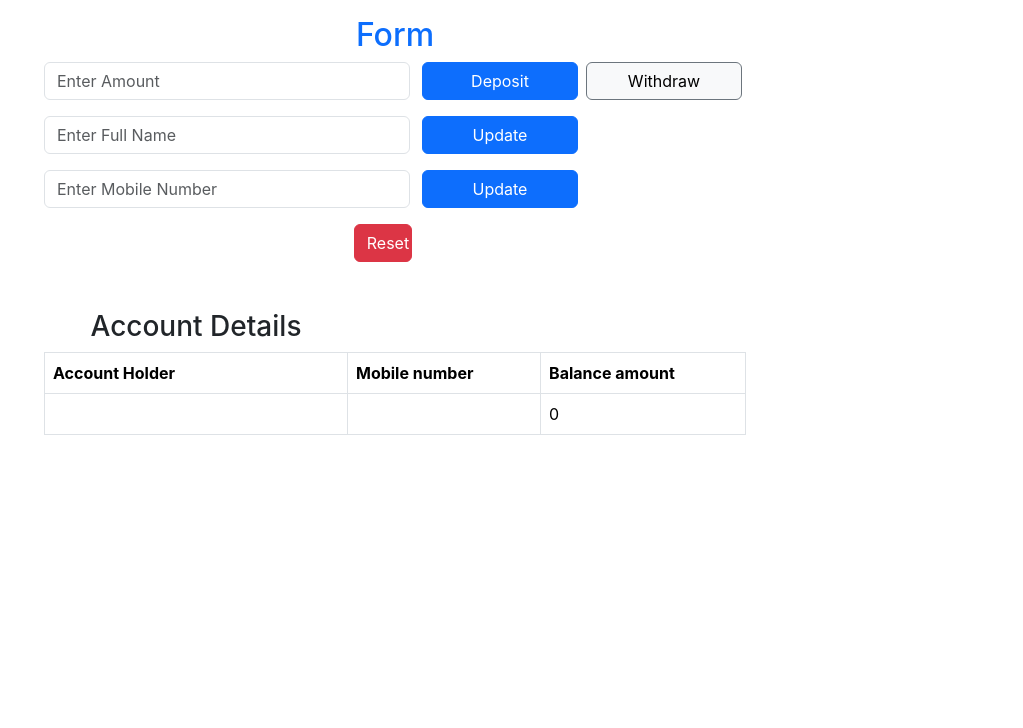
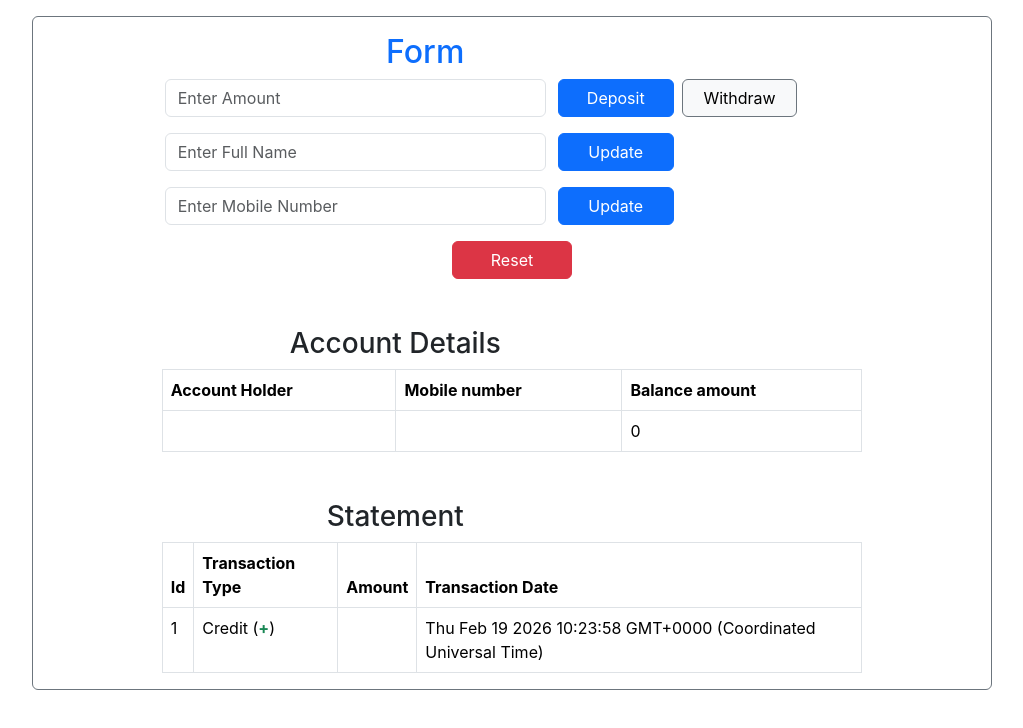
Before and after one commit to VijayKumarBeere/BasicReax, a React (Create React App) app in the folder todo/: page / in a window 1280 px wide. Both pictures are taken after a click on the button "Deposit". Shown: the top 728 px of the page, without its empty margins (128-1151 px from the left). Built offline with nearby package versions, Linux system fonts and the light colour scheme.

Commit message:
Intro to combine more than one reducers to create single store and access through key-value pairs.

```diff
--- a/todo/src/AccountDetails.js
+++ b/todo/src/AccountDetails.js
@@ -3,14 +3,13 @@ function Account(){
     let data = useSelector((state)=>{
         return state;
     })
-
+    // console.log(data);
     return(
         <>
-            <div className="container w-75 mt-5">
-
-                <table className="table table-bordered w-75">
+            <div className="container mt-5">
+                <h3 className="text-center col-9 justify-content-center">Account Details</h3>
+                <table className="table table-bordered mx-auto col-9 w-75">
                     <thead>
-                        <h3 className="text-center">Account Details</h3>
                         <tr>
                             <th>Account Holder</th>
                             <th>Mobile number</th>
@@ -19,10 +18,43 @@ function Account(){
                     </thead>
                     <tbody>
                         <tr>
-                            <td>{data.name}</td>
-                            <td>{data.mobile}</td>
-                            <td>{data.balance}</td>
+                            <td>{data.account.name}</td>
+                            <td>{data.account.mobile}</td>
+                            <td>{data.account.balance}</td>
                         </tr>
+                    </tbody>
+                </table>
+            </div>
+
+            <div className="container mt-5">
+                <h3 className="text-center col-9 justify-content-center">Statement</h3>
+                <table className="table mx-auto table-bordered w-75">
+                    <thead>
+                        <tr>
+                            <th>Id</th>
+                            <th>Transaction Type</th>
+                            <th>Amount</th>
+                            <th>Transaction Date</th>
+                        </tr>
+                    </thead>
+                    <tbody>
+                        {
+                            data.statement.map((transaction,index)=>{
+                                return (
+                                    <tr key={index}>
+                                        <td>{transaction.id}</td>
+                                        <td>{
+                                            transaction.Type} (
+                                            {transaction.Type==='Credit'?(<span className="text-success fw-bold">+</span>)
+                                                :(<span className="text-danger fw-bold">-</span>)}
+                                            )
+                                            </td>
+                                        <td>{transaction.amount}</td>
+                                        <td>{transaction.date.toString()}</td>
+                                    </tr>
+                                )
+                            })
+                        }
                     </tbody>
                 </table>
             </div>
--- a/todo/src/Application.js
+++ b/todo/src/Application.js
@@ -4,8 +4,10 @@ import './Application.css'
 function App(){
     return(
         <>
-        <Form></Form>
-        <Account></Account>
+        <div className="w-75 m-3 mx-auto justify-content-center align-items-center border border-secondary rounded">
+            <Form></Form>
+            <Account></Account>
+        </div>
         </>
     )
 }
--- a/todo/src/Form.js
+++ b/todo/src/Form.js
@@ -1,6 +1,6 @@
 import { useState } from "react";
 import { useDispatch } from "react-redux";
-import { Deposit, Reset, UpdateMobile, UpdateName, Withdraw } from "./actions";
+import { Credit, Debit, Deposit, Reset, UpdateMobile, UpdateName, Withdraw } from "./actions";
 
 
 function Form(){
@@ -8,12 +8,13 @@ function Form(){
     const [amount, setAmount] =useState('');
     const [name, setName] =useState('');
     const [mobile, setMobile] =useState('');
+    const [tranId, setId] =useState(1);
     return(
     <>
-        <div className="container w-75 mt-3">
-            <h2 className="text-primary w-75 text-center">Form</h2>
+        <div className="container text-center w-75 mt-3">
+            <h2 className="text-primary col-9 justify-content-center text-center">Form</h2>
             <div className="row w-100 mt-2">
-                <div className="col-5">
+                <div className="col-7">
                     <input type="number" className="form-control" value={amount} onChange={(e)=>{
                         if(e.target.value.length>5)
                            e.target.value= e.target.value.slice(0,5);
@@ -22,19 +23,23 @@ function Form(){
                 <button className="btn btn-primary col-2" onClick={
                     ()=>{
                         dispatch(Deposit(amount))
+                        dispatch(Credit(amount,tranId))
+                        setId(tranId+1)
                         setAmount('');
                     }
                 }>Deposit</button>
                 <button className="btn btn-light border-secondary d-flex justify-content-center col-2 mx-2"
                 onClick={
                     ()=>{
-                        dispatch(Withdraw(amount));
+                        dispatch(Withdraw(amount,tranId));
+                        dispatch(Debit(amount,tranId));
+                        setId(tranId+1);
                         setAmount('');
                     }
                 }>Withdraw</button>
             </div>
             <div className="row w-100 mt-3">
-                <div className="col-5">
+                <div className="col-7">
                     <input type="text" className="form-control" value={name} onChange={(e)=>{
                         if(e.target.value.length>75)
                            e.target.value= e.target.value.slice(0,75);
@@ -49,7 +54,7 @@ function Form(){
                 }>Update</button>
             </div>
             <div className="row w-100 mt-3">
-                <div className="col-5">
+                <div className="col-7">
                     <input type="number" className="form-control" value={mobile} onChange={(e)=>{
                         if(e.target.value.length>10)
                            e.target.value= e.target.value.slice(0,10);
@@ -63,8 +68,8 @@ function Form(){
                     }
                 }>Update</button>
             </div>
-            <div className="row justify-content-center w-75 mt-3">
-                <button className="btn btn-danger col-1" onClick={
+            <div className="row justify-content-center mt-3">
+                <button className="btn btn-danger mx-auto col-2" onClick={
                     ()=>{
                         dispatch(Reset())
                     }
--- a/todo/src/actions.js
+++ b/todo/src/actions.js
@@ -17,3 +17,23 @@ export function UpdateMobile(mobile){
 export function Reset(){
     return {type:'reset'};
 }
+
+export function Credit(amount,tranId){
+    return {type:'Credit',payload:{
+        id: tranId,
+        amount: amount,
+        date: new Date(),
+        Type: 'Credit'
+    }};
+}
+
+export function Debit(amount,tranId){
+    return{
+        type:'Debit',payload:{
+            id: tranId,
+            amount: amount,
+            date: new Date(),
+            Type: 'Debit'
+    }
+    }
+}
--- a/todo/src/store.js
+++ b/todo/src/store.js
@@ -1,4 +1,5 @@
-import { createStore } from "redux";
+import { combineReducers, createStore } from "redux";
+
 
 const defState={
     balance:0,
@@ -25,7 +26,27 @@ function accountDispatcher(state=defState,action){
     }
 }
 
-const store = createStore(accountDispatcher);
+function transactionDispatcher(state=[],action){
+    switch(action.type){
+        case 'Credit':
+        case 'Debit':
+            return [...state,{
+                id:action.payload.id,
+                amount: action.payload.amount,
+                Type: action.payload.Type,
+                date: action.payload.date
+            }];
+        default:
+            return state;
+    }
+}
+
+let rootReducer = combineReducers({
+    account: accountDispatcher,
+    statement: transactionDispatcher
+})
+
+const store = createStore(rootReducer);
 // store.subscribe(()=>{
 //     console.log(store.getState())
 // })
```
